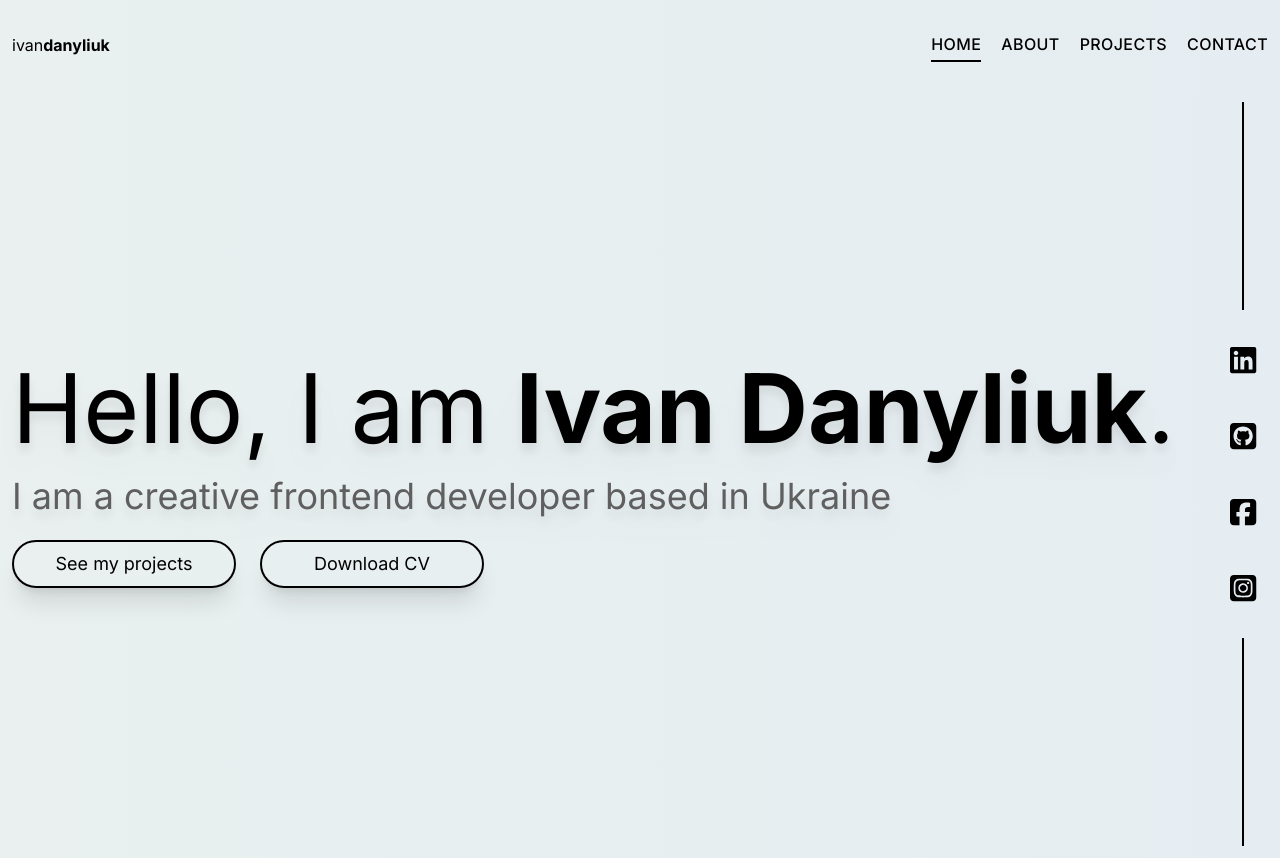
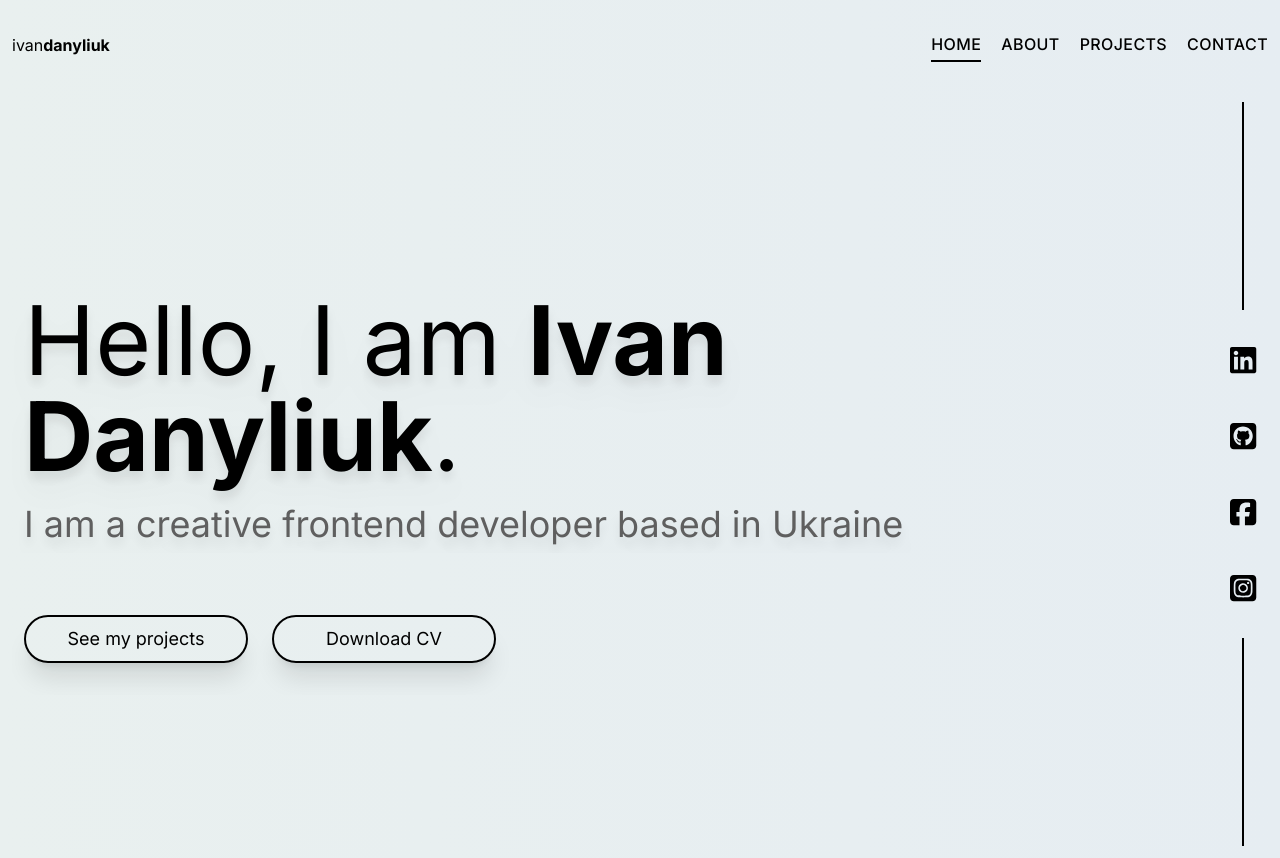
Before and after one commit to IvanDanyliuk/portfolio, a Next.js app: page / in a window 1280 px wide. Built offline with nearby package versions, Linux system fonts and the light colour scheme.

Commit message:
add animations for the Home page

```diff
--- a/app/page.tsx
+++ b/app/page.tsx
@@ -1,29 +1,73 @@
-'use client'
+'use client';
 
 import Link from 'next/link';
+import { motion } from 'framer-motion';
 import SocialMediaList from '@/components/ui/common/SocialMediaList';
+
 
 export default function Home() {
   return (
     <div className='h-full grow flex justify-center items-center main-bg'>
-      {/* <div className='relative w-full h-full container mx-auto flex flex-col md:flex-row justify-around md:justify-center items-center gap-6 homepage'>
-        <div className='relative w-full md:w-10/12 flex flex-col justify-center items-center'>
-          <div className='relative w-full h-60 md:h-72 overflow-hidden border-b-4 border-gray-900'>
-            <div className='py-5 absolute top-block'>
-              <h1 className='text-5xl md:text-7xl lg:text-8xl drop-shadow-xl'>Hello, I am <strong className='font-bold'>Ivan Danyliuk</strong>.</h1>
-              <h2 className='mt-5 text-xl md:text-3xl text-gray-400 drop-shadow-xl'>I am a creative frontend developer based in Ukraine</h2>
+      <div className='container mx-auto px-3 min-h-full flex flex-row-reverse md:flex-row justify-between items-center gap-10'>
+        <div className='flex-1'>
+          <div className='relative px-3 overflow-hidden'>
+            <motion.div
+              initial='invisible'
+              animate='visible'
+              variants={{
+                invisible: {
+                  y: 'var(--y-from)'
+                },
+                visible: {
+                  y: 'var(--y-to)'
+                }
+              }}
+              transition={{
+                duration: 1,
+                delay: 1
+              }}
+              className='py-6 [--y-from:300px] [--y-to:15px]'
+            >
+              <h1 className='text-5xl md:text-7xl lg:text-8xl drop-shadow-xl'>
+                Hello, I am <strong className='font-bold'>Ivan Danyliuk</strong>.
+              </h1>
+              <h2 className='mt-5 text-xl md:text-4xl text-gray-400 drop-shadow-xl'>
+                I am a creative frontend developer based in Ukraine
+              </h2>
+            </motion.div>
           </div>
-          </div>
-          <div className='relative w-full h-24 md:h-72 lg:h-56 overflow-hidden'>
-            <div className='py-5 absolute left-0 top-0 bottom-block'>
-              <div>
-                <SocialMediaList orientation='horizontal' />
-              </div>
-            </div>
-          </div>
-        </div>
-
-        <div className='md:h-full flex md:flex-1 flex-col justify-center items-center gap-8'>
+          <motion.div
+            initial={{
+              width: 0
+            }}
+            animate={{
+              width: [0, '100%', 0]
+            }}
+            transition={{
+              duration: 3,
+              ease: 'easeInOut',
+              times: [0, 0.5, 1]
+            }}
+            className='mx-3 my-6 h-[2px] bg-gray-400'
+          />
+          <div className='relative mt-6 px-3 overflow-hidden'>
+            <motion.div
+              initial='invisible'
+              animate='visible'
+              variants={{
+                invisible: {
+                  y: 'var(--y-from)'
+                },
+                visible: {
+                  y: 'var(--y-to)'
+                }
+              }}
+              transition={{
+                duration: 1,
+                delay: 1
+              }}
+              className='pt-3 pb-8 flex flex-col md:flex-row gap-6 [--y-from:-200px] md:[--y-from:-100px] [--y-to:0]'
+            >
               <Link
                 href='/projects'
                 className='cta-link'
@@ -39,28 +83,7 @@ export default function Home() {
               >
                 Download CV
               </Link>
-        </div>
-      </div> */}
-      <div className='container mx-auto px-3 min-h-full flex justify-between items-center gap-10'>
-        <div className='flex-1'>
-          <h1 className='text-5xl md:text-7xl lg:text-8xl drop-shadow-xl'>Hello, I am <strong className='font-bold'>Ivan Danyliuk</strong>.</h1>
-          <h2 className='mt-5 text-xl md:text-4xl text-gray-400 drop-shadow-xl'>I am a creative frontend developer based in Ukraine</h2>
-          <div className='mt-6 flex flex-col md:flex-row gap-6'>
-            <Link
-              href='/projects'
-              className='cta-link'
-            >
-              See my projects
-            </Link>
-            <Link
-              href='/assets/Ivan_Danyliuk_CV.pdf'
-              download='Ivan_Danyliuk_CV.pdf'
-              target='_blank'
-              rel='noreferrer'
-              className='cta-link'
-            >
-              Download CV
-            </Link>
+            </motion.div>
           </div>
         </div>
         <div className='relative flex justify-center'>
```
Lines whose indentation alone changed are shown as unchanged.
